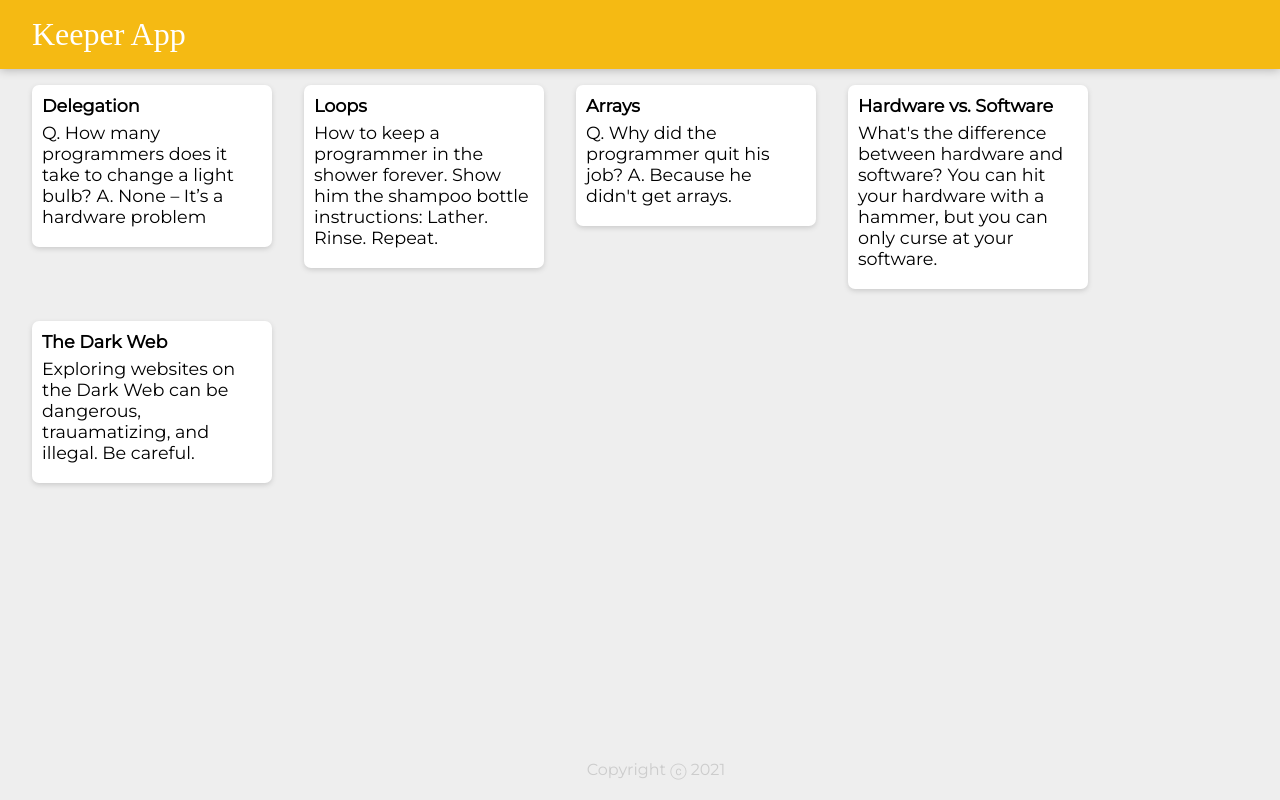
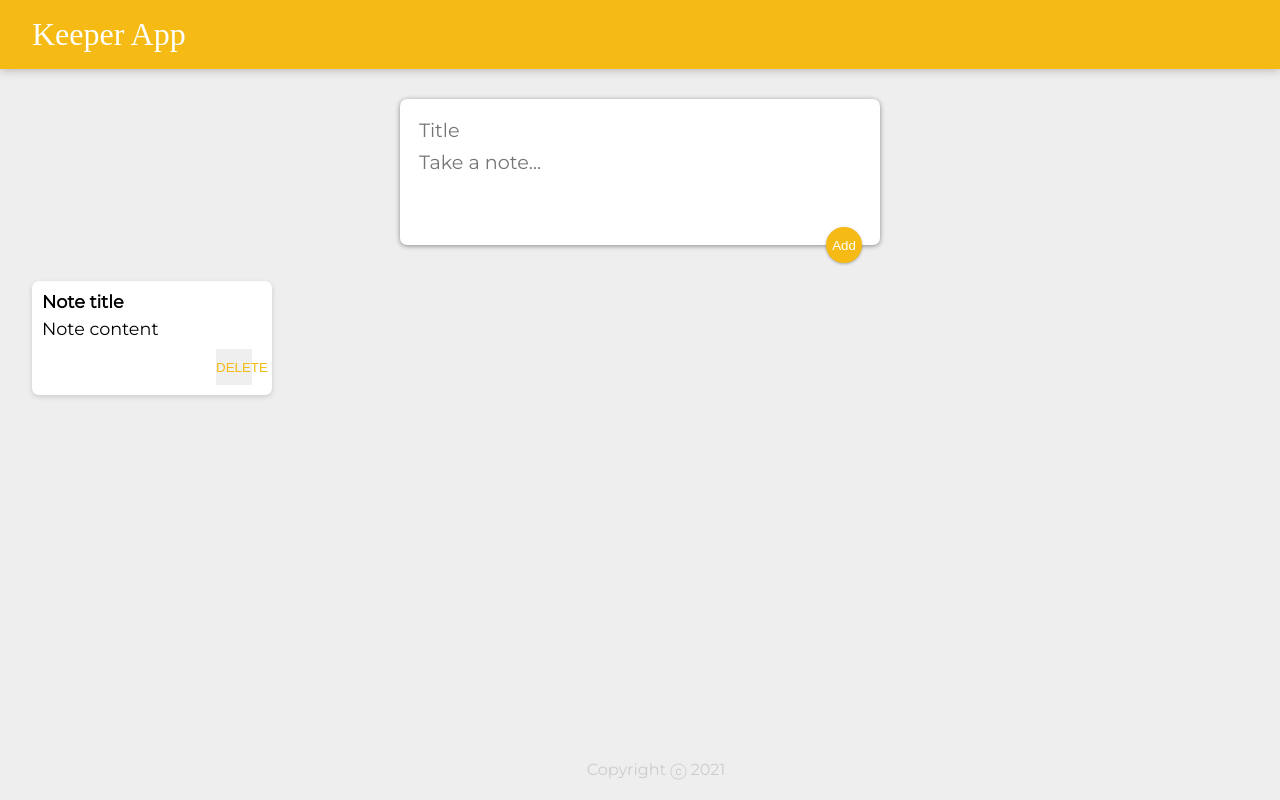
Before and after one commit to kevvo15/KeeperApp, a React (Create React App) app: page / in a window 1280 px wide. Built offline with nearby package versions, Linux system fonts and the light colour scheme; a web font is replaced by a local one.

Commit message:
Preparing Keeper App for final updates

```diff
--- a/public/styles.css
+++ b/public/styles.css
@@ -54,3 +54,49 @@
   white-space: pre-wrap;
   word-wrap: break-word;
 }
+
+.note button {
+  position: relative;
+  float: right;
+  margin-right: 10px;
+  color: #f5ba13;
+  border: none;
+  width: 36px;
+  height: 36px;
+  cursor: pointer;
+  outline: none;
+}
+
+form {
+  position: relative;
+  width: 480px;
+  margin: 30px auto 20px auto;
+  background: #fff;
+  padding: 15px;
+  border-radius: 7px;
+  box-shadow: 0 1px 5px rgb(138, 137, 137);
+}
+form input,
+form textarea {
+  width: 100%;
+  border: none;
+  padding: 4px;
+  outline: none;
+  font-size: 1.2em;
+  font-family: inherit;
+  resize: none;
+}
+form button {
+  position: absolute;
+  right: 18px;
+  bottom: -18px;
+  background: #f5ba13;
+  color: #fff;
+  border: none;
+  border-radius: 50%;
+  width: 36px;
+  height: 36px;
+  box-shadow: 0 1px 3px rgba(0, 0, 0, 0.3);
+  cursor: pointer;
+  outline: none;
+}
--- a/src/components/App.jsx
+++ b/src/components/App.jsx
@@ -1,25 +1,18 @@
-import React from 'react';
-import Header from './Header';
-import Note from './Note';
-import Footer from './Footer';
-import notes from '../notes';
+import React from "react";
+import Header from "./Header";
+import Footer from "./Footer";
+import Note from "./Note";
+import CreateArea from "./CreateArea";
 
 function App() {
-    return(
-        <div>
-            <Header />
-
-            {notes.map((note) =>
-                <Note
-                    key={note.key}
-                    title={note.title}
-                    content={note.content}
-                />
-            )}
-
-            <Footer />
-        </div>
-    );
+  return (
+    <div>
+      <Header />
+      <CreateArea />
+      <Note key={1} title="Note title" content="Note content" />
+      <Footer />
+    </div>
+  );
 }
 
 export default App;
--- /dev/null
+++ b/src/components/CreateArea.jsx
@@ -0,0 +1,15 @@
+import React from "react";
+
+function CreateArea() {
+  return (
+    <div>
+      <form>
+        <input name="title" placeholder="Title" />
+        <textarea name="content" placeholder="Take a note..." rows="3" />
+        <button>Add</button>
+      </form>
+    </div>
+  );
+}
+
+export default CreateArea;
--- a/src/components/Note.jsx
+++ b/src/components/Note.jsx
@@ -1,12 +1,13 @@
 import React from "react";
 
 function Note(props) {
-    return(
-        <div className="note">
-            <h1>{props.title}</h1>
-            <p>{props.content}</p>
-        </div>
-    );
+  return (
+    <div className="note">
+      <h1>{props.title}</h1>
+      <p>{props.content}</p>
+      <button>DELETE</button>
+    </div>
+  );
 }
 
 export default Note;
```
Lines whose indentation alone changed are shown as unchanged.
